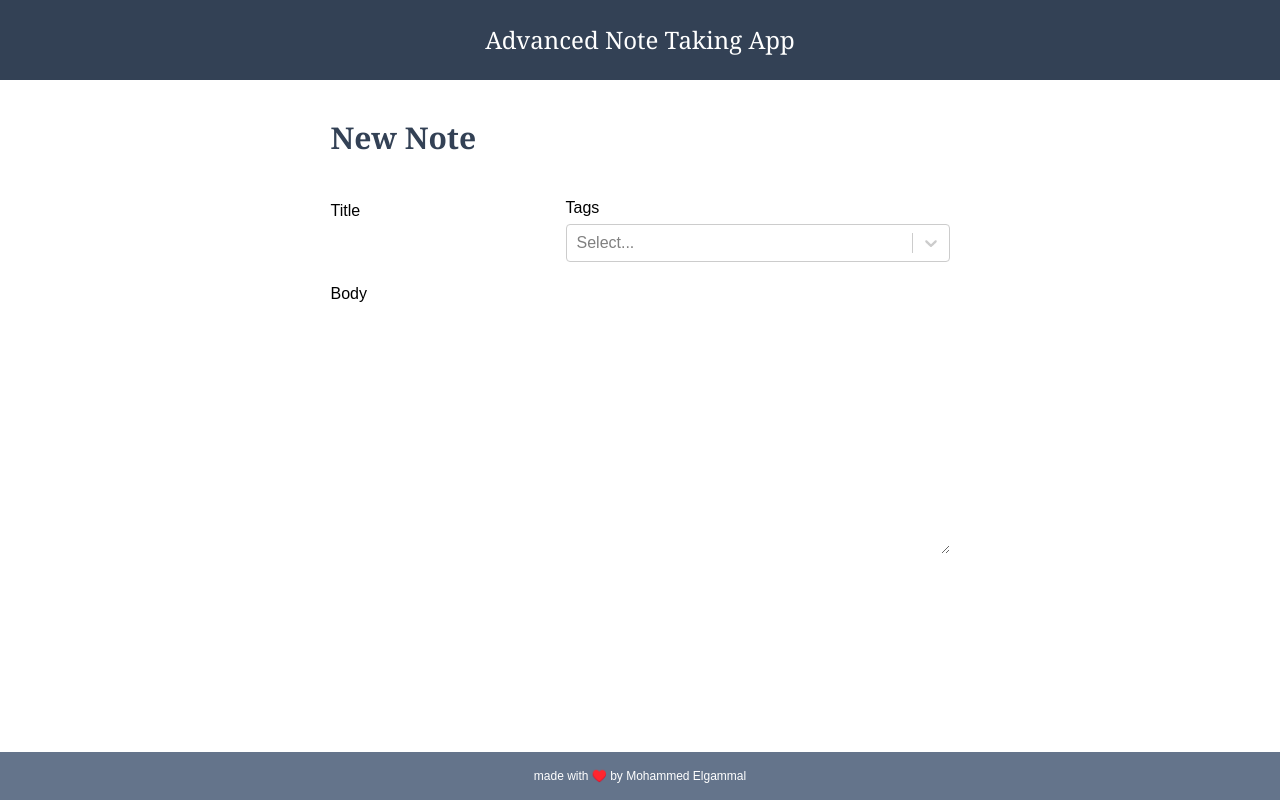
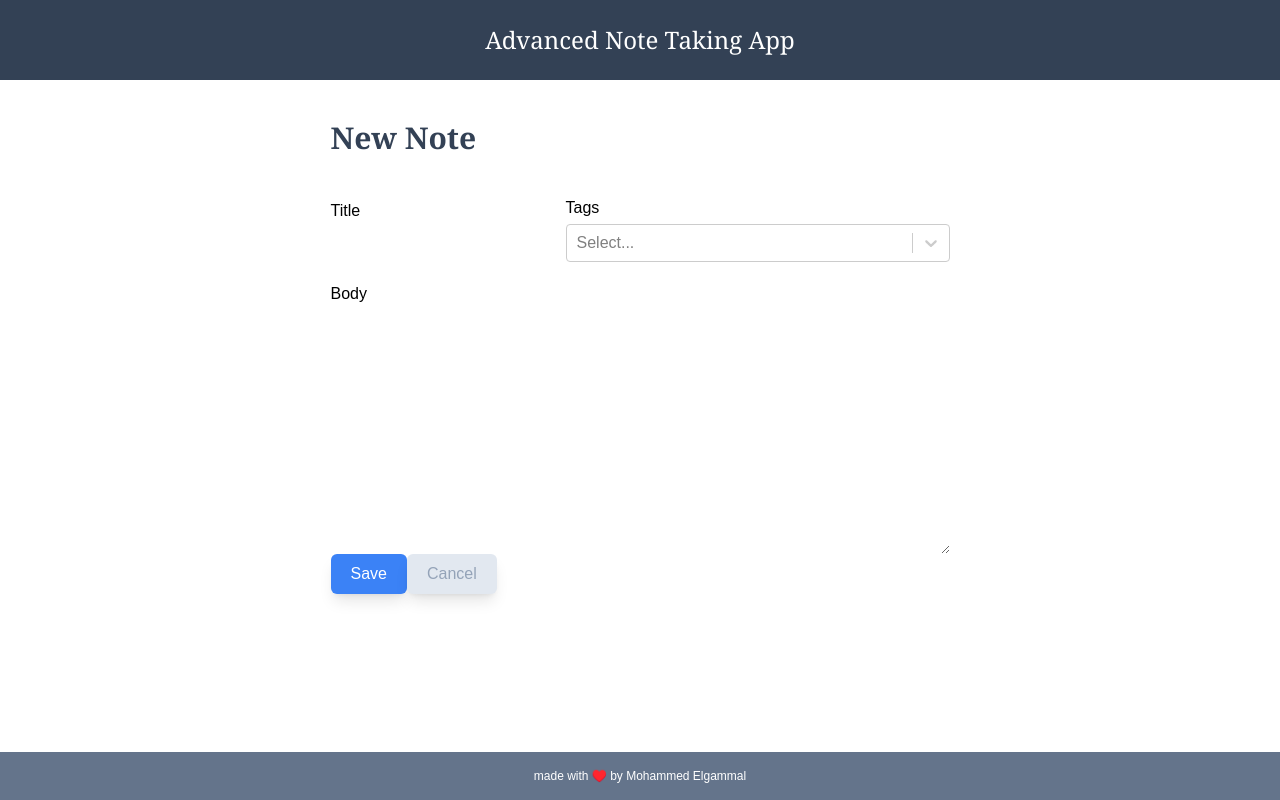
Before and after one commit to mohammedelgammal/FullStack_Suite, a React (Vite) app: page /new in a window 1280 px wide. Built offline with nearby package versions, Linux system fonts and the light colour scheme.

Commit message:
implementing_button_component_reusable_handle_submit_form

```diff
--- a/src/components/CreateNote.tsx
+++ b/src/components/CreateNote.tsx
@@ -1,15 +1,20 @@
 import Creatable from "react-select/creatable";
-import { OptionsType } from "src/types";
+import { OptionsType, ThemeType } from "src/types";
+import Button from "./ui/Button";
 
 const options: OptionsType = [];
 
 const CrateNote = () => {
+  const handleCreateNote = (e: React.FormEvent<HTMLFormElement>) => {
+    e.preventDefault();
+  };
+
   return (
     <div className="flex flex-col justify-center gap-5">
       <h1 className="text-slate-700 font-semibold font-serif text-3xl mt-10 mb-5">
         New Note
       </h1>
-      <form>
+      <form onSubmit={handleCreateNote}>
         <div className="flex items-center mb-5 gap-5">
           <div className="flex flex-col gap-1">
             <label htmlFor="title">Title</label>
@@ -29,6 +34,12 @@ const CrateNote = () => {
           <label htmlFor="body">Body</label>
           <textarea rows={10} name="body" />
         </div>
+        <Button type="submit" theme={ThemeType.PRIMARY}>
+          Save
+        </Button>
+        <Button disabled type="button" theme={ThemeType.SECONDARY}>
+          Cancel
+        </Button>
       </form>
     </div>
   );
--- /dev/null
+++ b/src/components/ui/Button.tsx
@@ -0,0 +1,18 @@
+import { ButtonType } from "src/types";
+import { getThemeColor, getTextColor } from "src/utils/ui";
+
+const Button: React.FC<ButtonType> = ({ theme, children, ...props }) => {
+  const classes: string = props.disabled
+    ? "px-5 py-2 rounded-md bg-slate-200 text-slate-400 shadow-lg"
+    : `px-5 py-2 rounded-md ${getThemeColor(theme)} text-${getTextColor(
+        theme
+      )} shadow-lg active:scale-95 transition-all hover:shadow-xl`;
+
+  return (
+    <button className={classes} {...props}>
+      {children}
+    </button>
+  );
+};
+
+export default Button;
--- a/src/types/index.ts
+++ b/src/types/index.ts
@@ -1,4 +1,18 @@
 type OptionType = { value: string; label: string };
 type OptionsType = Array<OptionType>;
 
-export type { OptionType, OptionsType };
+enum ThemeType {
+  PRIMARY,
+  SECONDARY,
+  DELETE,
+  DISABLED,
+}
+
+interface ButtonType extends React.ButtonHTMLAttributes<HTMLButtonElement> {
+  theme: ThemeType;
+  children?: React.JSX.Element | string;
+  props?: React.ButtonHTMLAttributes<HTMLButtonElement>[];
+}
+
+export type { OptionType, OptionsType, ButtonType };
+export { ThemeType };
--- /dev/null
+++ b/src/utils/ui.tsx
@@ -0,0 +1,15 @@
+import { ThemeType } from "src/types";
+
+const getThemeColor = (theme: ThemeType): string =>
+  theme == ThemeType.PRIMARY
+    ? "bg-blue-500"
+    : theme == ThemeType.DELETE
+    ? "bg-red-700"
+    : "";
+
+const getTextColor = (theme: ThemeType): string =>
+  theme == ThemeType.PRIMARY || theme == ThemeType.DELETE
+    ? "white"
+    : "slate-700";
+
+export { getThemeColor, getTextColor };
--- a/tailwind.config.js
+++ b/tailwind.config.js
@@ -2,7 +2,11 @@
 export default {
   content: ["./index.html", "./src/**/*.{js,ts,jsx,tsx}"],
   theme: {
-    extend: {},
+    extend: {
+      scale: {
+        95: "0.95",
+      },
+    },
   },
   plugins: [],
 };
```
